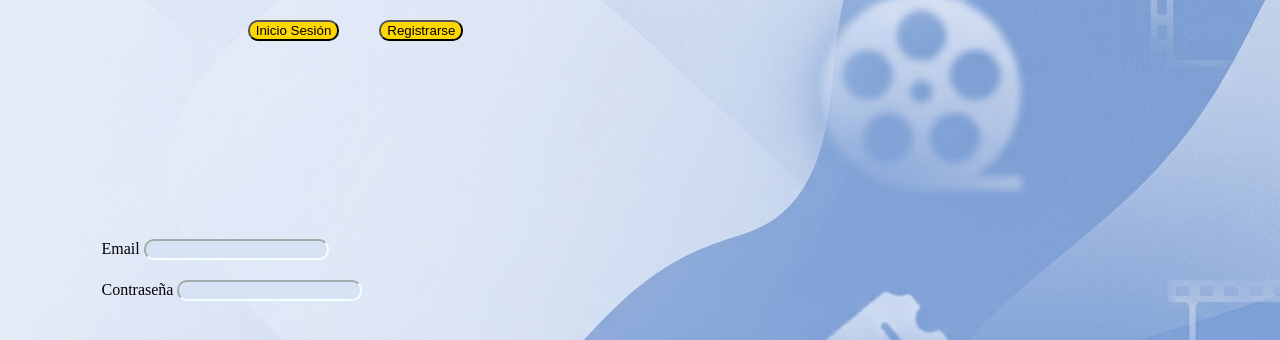
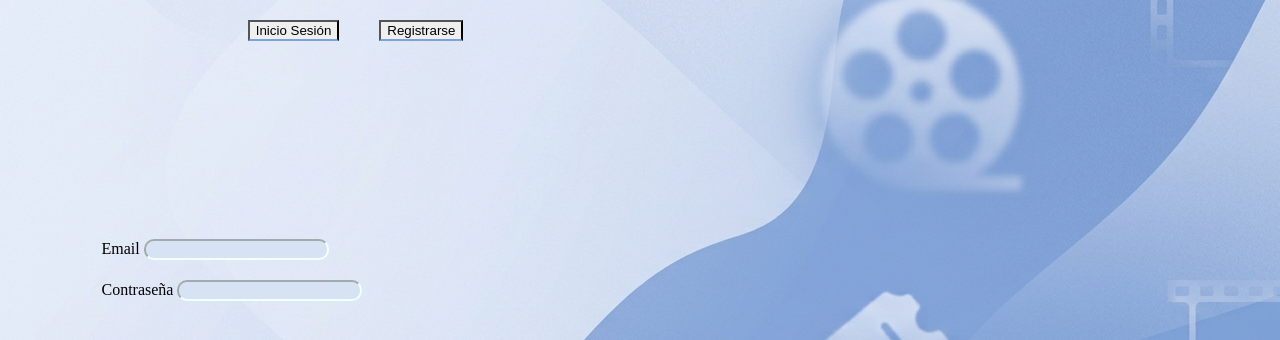
Before and after one commit to joelcmp/Curso-2026-2027, a PHP site: page / in a window 1280 px wide. Shown: the part 135-475 px from the top of the page. Run offline with PHP 8.4, Linux system fonts and the light colour scheme.

Commit message:
Salida jueves

```diff
--- a/DWS/Tema3/Sakila_Videoclub/styles/style.css
+++ b/DWS/Tema3/Sakila_Videoclub/styles/style.css
@@ -38,8 +38,8 @@ body{
     width: 100%;
 }
 #cuenta button{
-    border-radius: 10px;
-    background-color: gold;
+    border-bottom: 2px solid #7DA1DB;
+
 }
 #usuario{
     display: flex;
```
